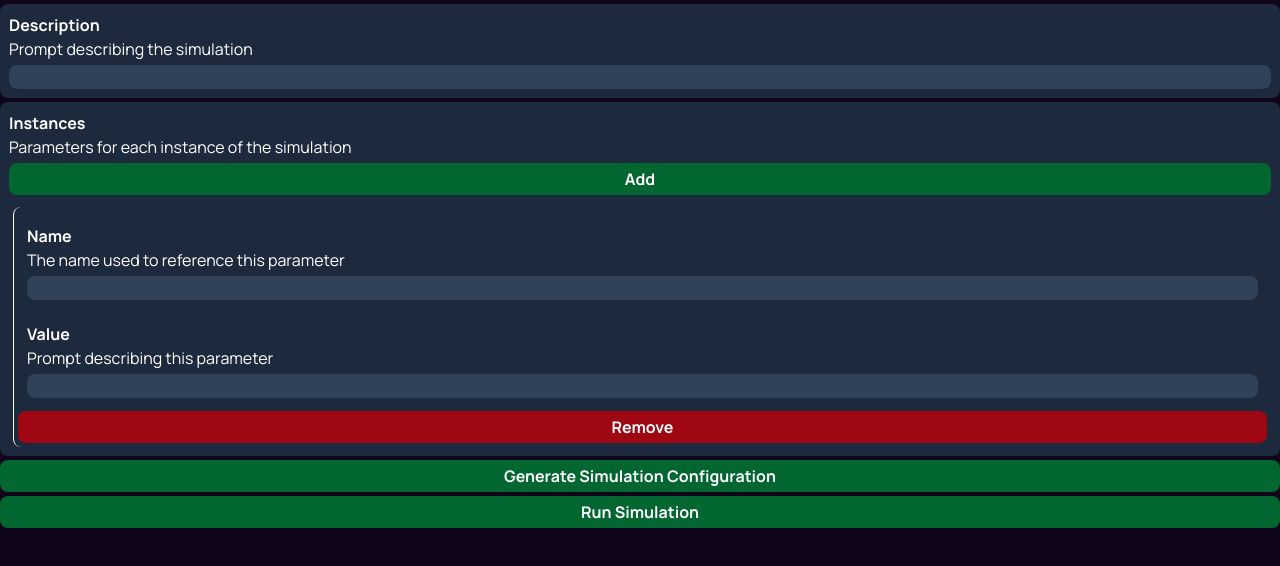
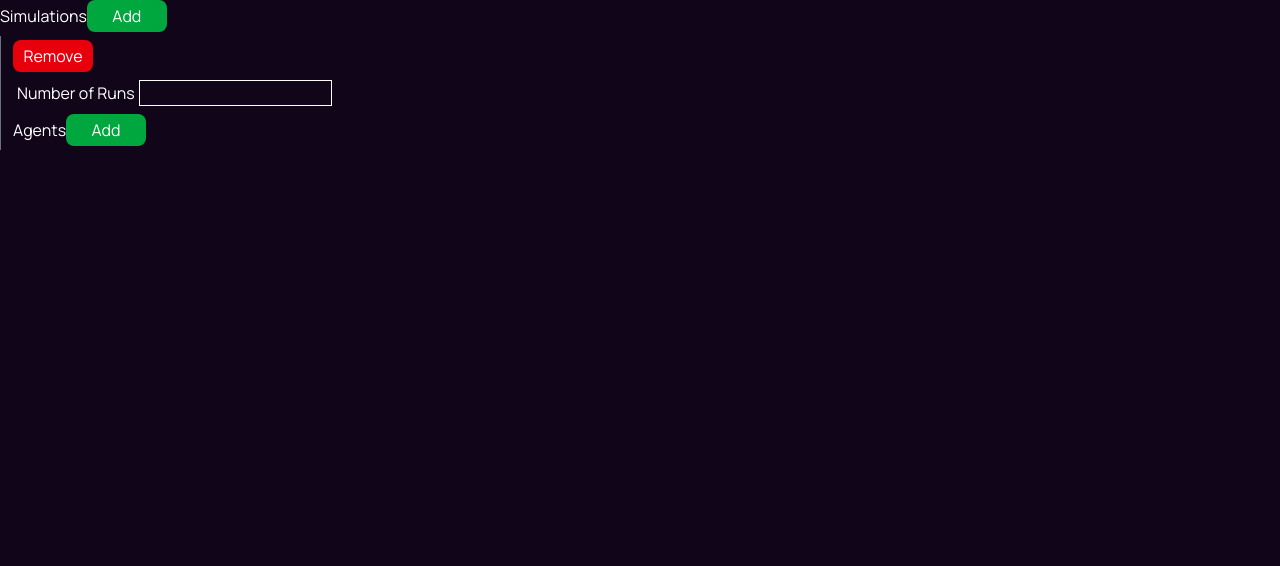
Before and after one commit to dewhursl/SwEng25_Group22_MultiAgentSimFramework, a React (Vite) app in the folder frontend/: page /configurator in a window 1280 px wide. Both pictures are taken after a click on the button "Add". Shown: the top 566 px of the page. Built offline with nearby package versions, Linux system fonts and the light colour scheme.

Commit message:
Revert "Merge frontend changes from lukes branch."
This reverts commit 61991ab7b386bebf72b91cbab71c5eef114e4ddf.

```diff
--- a/frontend/package.json
+++ b/frontend/package.json
@@ -12,6 +12,7 @@
     "format:check": "prettier --check ."
   },
   "dependencies": {
+    "@heroicons/react": "^2.2.0",
     "@react-three/drei": "^10.0.0-rc.2",
     "@react-three/fiber": "^9.0.0-rc.7",
     "@tailwindcss/vite": "^4.0.5",
--- a/frontend/src/pages/Configurator.jsx
+++ b/frontend/src/pages/Configurator.jsx
@@ -1,52 +1,38 @@
 import { useState } from 'react';
 
-const TextField = ({ children }) => {
-  const [value, setValue] = useState('');
+/*
+  **************************************************
+  UI elements used to build the configuration panels
+  **************************************************
+*/
 
-  return (
-    <label className="flex flex-col mt-1 p-2 border-1 border-transparent rounded-lg text-white bg-slate-800 hover:border-white">
-      {children}
-      <input
-        className="mt-1 rounded-lg outline-none bg-slate-700 focus:bg-slate-600"
-        type="text"
-        defaultValue={value}
-        onChange={(e) => setValue(e.target.value)}
-      />
-    </label>
-  );
-};
-
-const Button = ({ children, onClick }) => (
-  <button
-    className="p-1 mt-1 rounded-lg font-bold text-white bg-slate-800 hover:bg-green-600"
-    onClick={onClick}
-  >
+// Simple button wrappers with varialbe background color
+const AddButton = ({ children, onClick }) => (
+  <button className="p-1 rounded-lg min-w-20 bg-green-600 hover:bg-green-300" onClick={onClick}>
     {children}
   </button>
 );
 
-const AcceptButton = ({ children, onClick }) => (
-  <button
-    className="p-1 mt-1 rounded-lg font-bold text-white bg-green-800 hover:bg-green-600"
-    onClick={onClick}
-  >
+const RemoveButton = ({ children, onClick }) => (
+  <button className="p-1 rounded-lg min-w-20 bg-red-600 hover:bg-red-300" onClick={onClick}>
     {children}
   </button>
 );
 
-const RejectButton = ({ children, onClick }) => (
-  <button
-    className="p-1 mt-1 rounded-lg font-bold text-white bg-red-800 hover:bg-red-600"
-    onClick={onClick}
-  >
-    {children}
-  </button>
-);
+// Displays children as a sequence with an indent line on the left
+const Sequence = ({ children }) => {
+  return <div className="pl-1 border-gray-500 border-l-1">{children}</div>;
+};
 
-const Sequence = ({ children, elementBuilder }) => {
-  const [elements, setElements] = useState([]);
+// Container for sequence elements
+const SequenceElement = ({ children }) => <div className="m-1 p-1 rounded-lg">{children}</div>;
 
-  const addElement = () => setElements((prev) => [...prev, elementBuilder()]);
+// A field where the user can add and remove elements from the field. The parent object contains
+// the state and provides a buidler method for building a new element
+const SequenceField = ({ children, elements, setElements, elementBuilder }) => {
+  const addElement = () => {
+    setElements((prev) => [...prev, elementBuilder()]);
+  };
 
   const removeElement = (index) => {
     setElements((prev) => {
@@ -57,51 +43,119 @@ const Sequence = ({ children, elementBuilder }) => {
   };
 
   return (
-    <div className="flex flex-col p-2 mt-1 border-1 border-transparent rounded-lg text-white bg-slate-800">
+    <div className="">
       {children}
-      <AcceptButton onClick={addElement}>Add</AcceptButton>
-      <ul className="mt-1">
+      <AddButton onClick={() => addElement()}>Add</AddButton>
+      <Sequence>
         {elements.map((element, index) => (
-          <li key={index} className="flex flex-col mt-2 ml-1 p-1 border-l-1  rounded-lg">
-            {element}
-            <RejectButton onClick={(index) => removeElement(index)}>Remove</RejectButton>
-          </li>
+          <SequenceElement key={index}>
+            <div className="">
+              <RemoveButton onClick={() => removeElement(index)}>Remove</RemoveButton>
+              {element}
+            </div>
+          </SequenceElement>
         ))}
-      </ul>
+      </Sequence>
     </div>
   );
 };
 
-const Configurator = () => {
-  const instanceBuilder = () => (
-    <>
-      <TextField>
-        <h1 className="font-bold">Name</h1>
-        <p>The name used to reference this parameter</p>
-      </TextField>
-      <TextField>
-        <h1 className="font-bold">Value</h1>
-        <p>Prompt describing this parameter</p>
-      </TextField>
-    </>
-  );
+// Wrapper for an input field
+const Input = ({ children, type, value, setValue }) => (
+  <label className="p-1">
+    {children}
+    <input
+      className="m-1 border bg-stale-800"
+      type={type}
+      defaultValue={value}
+      onChange={(e) => setValue(e.target.value)}
+    ></input>
+  </label>
+);
 
-  const generateSimulation = null;
+// Container for a configuration panel
+const Panel = ({ children }) => <div className="flex flex-col">{children}</div>;
 
-  const runSimulation = null;
+/*
+  ****************************************
+  Definitions for the configuration panels
+  ****************************************
+*/
+
+const Parameter = () => {
+  const [name, setName] = useState('');
+  const [value, setValue] = useState('');
 
   return (
-    <div className="flex flex-col">
-      <TextField>
-        <h1 className="font-bold">Description</h1>
-        <p>Prompt describing the simulation</p>
-      </TextField>
-      <Sequence elementBuilder={instanceBuilder}>
-        <h1 className="font-bold">Instances</h1>
-        <p>Parameters for each instance of the simulation</p>
-      </Sequence>
-      <AcceptButton onClick={generateSimulation}>Generate Simulation Configuration</AcceptButton>
-      <AcceptButton onClick={runSimulation}>Run Simulation</AcceptButton>
+    <Panel>
+      <Input type="text" value={name} setValue={setName}>
+        Name
+      </Input>
+      <Input type="text" value={value} setValue={setValue}>
+        Value
+      </Input>
+    </Panel>
+  );
+};
+
+const Agent = () => {
+  const [name, setName] = useState('');
+  const [description, setDescription] = useState('');
+  const [freePrompt, setFreePrompt] = useState('');
+  const [parameters, setParameters] = useState([]);
+
+  return (
+    <Panel>
+      <Input type="text" value={name} setValue={setName}>
+        Name
+      </Input>
+      <Input type="text" value={description} setDescription={setDescription}>
+        Description
+      </Input>
+      <Input type="text" value={freePrompt} setValue={setFreePrompt}>
+        Free Prompt
+      </Input>
+      <SequenceField
+        elements={parameters}
+        setElements={setParameters}
+        elementBuilder={() => <Parameter />}
+      >
+        Parameters
+      </SequenceField>
+    </Panel>
+  );
+};
+
+const Simulation = () => {
+  const [numRuns, setNumRuns] = useState('');
+  const [agents, setAgents] = useState([]);
+
+  return (
+    <Panel>
+      <Input type="number" value={numRuns} setValue={setNumRuns}>
+        Number of Runs
+      </Input>
+      <SequenceField elements={agents} setElements={setAgents} elementBuilder={() => <Agent />}>
+        Agents
+      </SequenceField>
+    </Panel>
+  );
+};
+
+const Configurator = () => {
+  const [simulations, setSimulations] = useState([]);
+
+  return (
+    <div className="text-white">
+      <Panel>
+        <SequenceField
+          elements={simulations}
+          setElements={setSimulations}
+          elementBuilder={() => <Simulation />}
+        >
+          Simulations
+        </SequenceField>
+      </Panel>
     </div>
   );
 };
--- a/frontend/src/pages/Renderer.jsx
+++ b/frontend/src/pages/Renderer.jsx
@@ -1,10 +1,10 @@
 import React, { useState, useEffect } from 'react';
 import { SIMULATION_DATA } from '../constants/simulationData';
-import Scene2D from './components/Scene2D';
 import Scene3D from './components/Scene3D';
 import Scene2D2 from './components/2D2/index';
 import Navbar from './components/Navbar';
 import conversationData from '../constants/conversation.json'; // Import JSON file
+
 
 const Renderer = () => {
   // Fetch the data for simulation
@@ -16,6 +16,9 @@ const Renderer = () => {
   // State to hold all the conversation messages
   const [conversation, setConversation] = useState([]);
 
+  const [isPaused, setIsPaused] = useState(false);
+
+
   // State to keep track of the index of the current message to show
   const [currentMessageIndex, setCurrentMessageIndex] = useState(0);
 
@@ -26,20 +29,40 @@ const Renderer = () => {
   }, []);
 
   useEffect(() => {
-    // timer to show each message one by one
-    const messageInterval = setInterval(() => {
+    let messageInterval;
+    if (!isPaused) {
+      messageInterval = setInterval(() => {
         setCurrentMessageIndex((prevIndex) => {
-        // If all messages are shown, stop interval
           if (prevIndex + 1 >= conversation.length) {
             clearInterval(messageInterval);
             return prevIndex;
           }
           return prevIndex + 1;
         });
-    }, 3000); // 3000ms (3 seconds) interval
+      }, 3000);
+    }
+    return () => clearInterval(messageInterval);
+}, [conversation.length, isPaused]);
 
-    return () => clearInterval(messageInterval);
-  }, [conversation.length]);
+
+const handleRestart = () => {
+  setIsPaused(false);
+  window.isGamePaused = false;
+  setCurrentMessageIndex(0);
+};
+
+  const handleTogglePlayPause = () => {
+    if (isPaused) {
+      // Start the game (unpause)
+      setIsPaused(false);
+      window.isGamePaused = false; // Set global variable to resume the game
+    } else {
+      // Pause the game
+      setIsPaused(true);
+      window.isGamePaused = true; // Set global variable to pause the game
+    }
+  };
+
 
   // Toggle context (2D or 3D)
   const toggleContext = () => {
@@ -73,7 +96,25 @@ const Renderer = () => {
       {/* Scene and side Panel */}
       <div className="flex flex-row flex-1 w-full mt-16 overflow-hidden">
         {/* Scene Container (takes remaining space) */}
-        <div className="flex flex-1 justify-center items-center">{getScene()}</div>
+        <div className="flex flex-1 flex-col justify-center items-center relative">{getScene()}</div>
+
+        {/* Playback Controls */}
+        <div className="absolute bottom-5 left-1/2 transform -translate-x-1/2 flex space-x-6">
+          <button
+            onClick={handleTogglePlayPause}
+            className="bg-violet-600 text-white px-4 py-2 rounded shadow-md hover:bg-violet-700"
+          >
+            {isPaused ? '▶' : '⏸'}
+
+          </button>
+
+          <button
+            onClick={handleRestart}
+            className="bg-violet-600 text-white px-4 py-2 rounded shadow-md hover:bg-violet-700"
+          >
+            ↺
+          </button>
+        </div>
 
         {/* side Conversation Panel (only visible in 2D render) */}
         {context === '2d' && (
--- a/frontend/src/pages/components/2D2/Overworld.js
+++ b/frontend/src/pages/components/2D2/Overworld.js
@@ -22,19 +22,11 @@ export class Overworld {
             //Clear off the canvas
             this.ctx.clearRect(0, 0, this.canvas.width, this.canvas.height);
 
-            //console.log("Canvas Context:", this.ctx);
+            //console.log("overworld.js- Is scene paused?", window.isGamePaused);
 
 
             //Establish the camera person
             const cameraPerson = this.map.gameObjects.hero;
-
-            //Update all objects
-            Object.values(this.map.gameObjects).forEach(object => {
-                object.update({
-                    arrow: this.directionInput.direction,
-                    map: this.map,
-                })
-            })
 
             //Draw Lower layer
             this.map.drawLowerImage(this.ctx, cameraPerson);
@@ -51,14 +43,15 @@ export class Overworld {
 
             //Update all objects
             Object.values(this.map.gameObjects).forEach(object => {
-
-                object.update({
+                if (!window.isGamePaused) { // Only update when playback is is not paused
+                  object.update({
                     arrow: this.directionInput.direction,
                     map: this.map,
                     ctx: this.ctx,
                     deltaTime: deltaTime / 1000 // Convert to seconds
-                })
-            })
+                  });
+                }
+              });
 
             requestAnimationFrame(() => {
                 step();
```
Also changed, not shown: 1 other file (tests, documents, lock files or other folders). Lines whose indentation alone changed are shown as unchanged.
